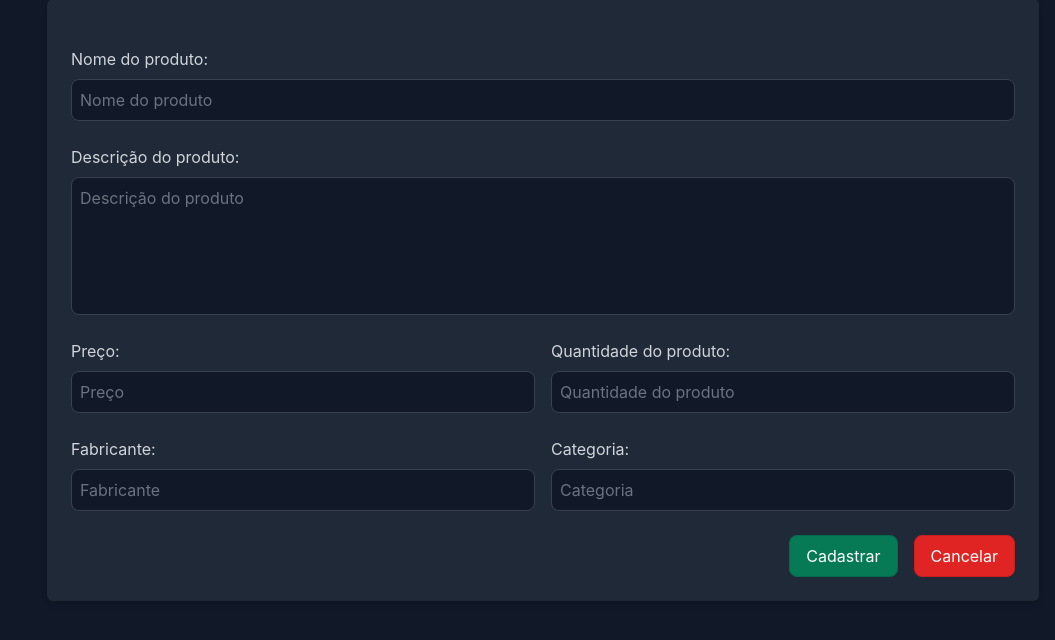
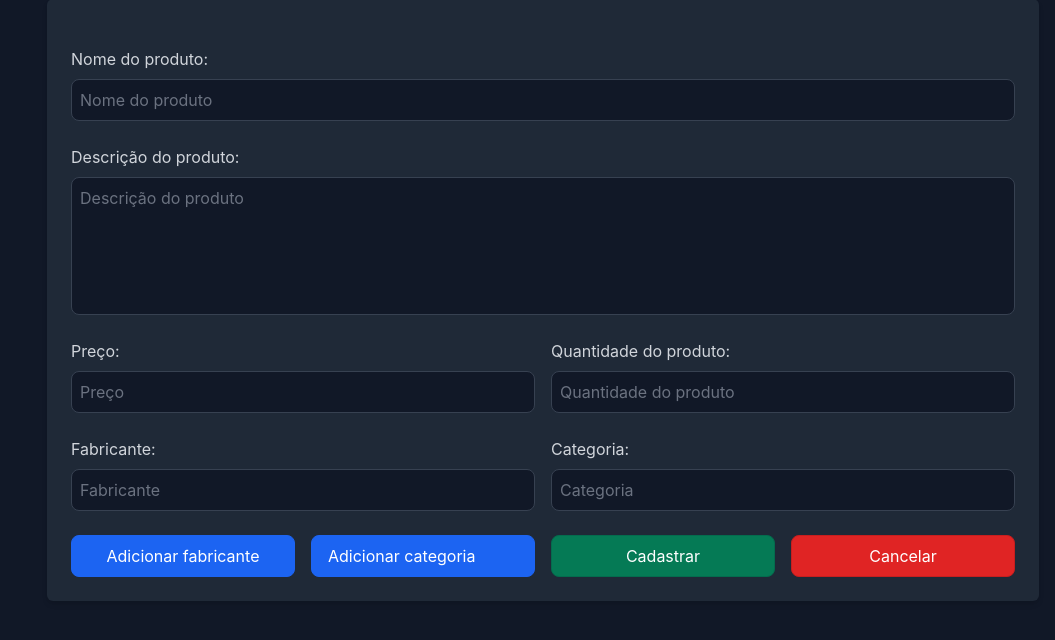
Before and after one commit to lucasdevfull/senacfinal, a Django app: page /adicionar_produto/ in a window 1280 px wide. Shown: the part 93-733 px from the top of the page, without its empty margins (225-1280 px from the left). Run offline with Django 5.2, Linux system fonts and the light colour scheme; style sheets or scripts are compiled from the project's sources; some libraries are stand-ins or nearby versions.

Commit message:
Add files via upload

```diff
--- /dev/null
+++ b/templates/products/adicionar_categoria.html
@@ -0,0 +1 @@
+{% extends 'index.html' %}
--- a/templates/products/adicionar_produto.html
+++ b/templates/products/adicionar_produto.html
@@ -1,5 +1,5 @@
 {% extends 'index.html' %}
-
+{% load static %}
 {% block 'body'%}
 {% include 'partials/sidebar.html' %}
     <div class="container mx-auto">
@@ -39,6 +39,7 @@
                     <div>
                         <label class="block text-gray-700 dark:text-gray-300 pb-2" for="fabricante_produto">Fabricante:</label>
                         <input class="block w-full rounded-lg border-gray-300 dark:border-gray-700 dark:bg-gray-900 dark:text-gray-300 p-2" type="text" name="fabricante" id="fabricante_produto" placeholder="Fabricante">
+
                     </div>
                     <div>
                         <label class="block text-gray-700 dark:text-gray-300 pb-2" for="categoria_produto">Categoria:</label>
@@ -46,11 +47,22 @@
                     </div>
                 </div>
 
-                <div class="flex gap-4 justify-end">
-                    <button class="px-4 py-2 bg-green-600 text-white border border-solid border-green-700 rounded-lg hover:bg-green-700 focus:ring-2 focus:ring-inset focus:ring-green-400" type="submit">Cadastrar</button>
-                    <button class="px-4 py-2 bg-red-600 text-white border border-solid border-red-700 rounded-lg hover:bg-red-700 focus:ring-2 focus:ring-inset focus:ring-red-400" type="button">Cancelar</button>
+                <div class="grid grid-cols-1 md:grid-cols-4 place-items-stretch gap-4 justify-items-stretch">
+                    <button type="button" id ="modalfab" class="w-full px-4 py-2 bg-blue-600 text-white border border-solid border-blue-600 rounded-lg hover:bg-blue-700 focus:ring-2 focus:ring-inset focus:ring-blue-400">Adicionar fabricante</button>
+                    <a id ='modalcate' class=" w-full px-4 py-2 bg-blue-600 text-white border border-solid border-blue-600 rounded-lg hover:bg-blue-700 focus:ring-2 focus:ring-inset focus:ring-blue-400">Adicionar categoria</a>
+                    <button class="w-full  px-4 py-2 bg-green-600 text-white border border-solid border-green-700 rounded-lg hover:bg-green-700 focus:ring-2 focus:ring-inset focus:ring-green-400" type="submit">Cadastrar</button>
+                    <button class="w-full px-4 py-2 bg-red-600 text-white border border-solid border-red-700 rounded-lg hover:bg-red-700 focus:ring-2 focus:ring-inset focus:ring-red-400" type="button">Cancelar</button>
                 </div>
             </form>
+        <div id='fabricante' class="hidden fixed flex justify-center items-center">
+            <div class="bg-white p-8 rounded-md">
+                <form action="" method="post">
+                    <label for="">Categoria</label>
+                    <input type="text" placeholder="Categoria...">
+                </form>
+            </div>
+        </div>
         </div>
     </div>
 {% endblock %}
+<script src="{% static 'js/modal.js' %}"></script>
```
Also changed, not shown: templates/products/adicionar_fabricante.html (added, +46 -0 lines), templates/static/products/js/modal.js (added, +21 -0 lines).
